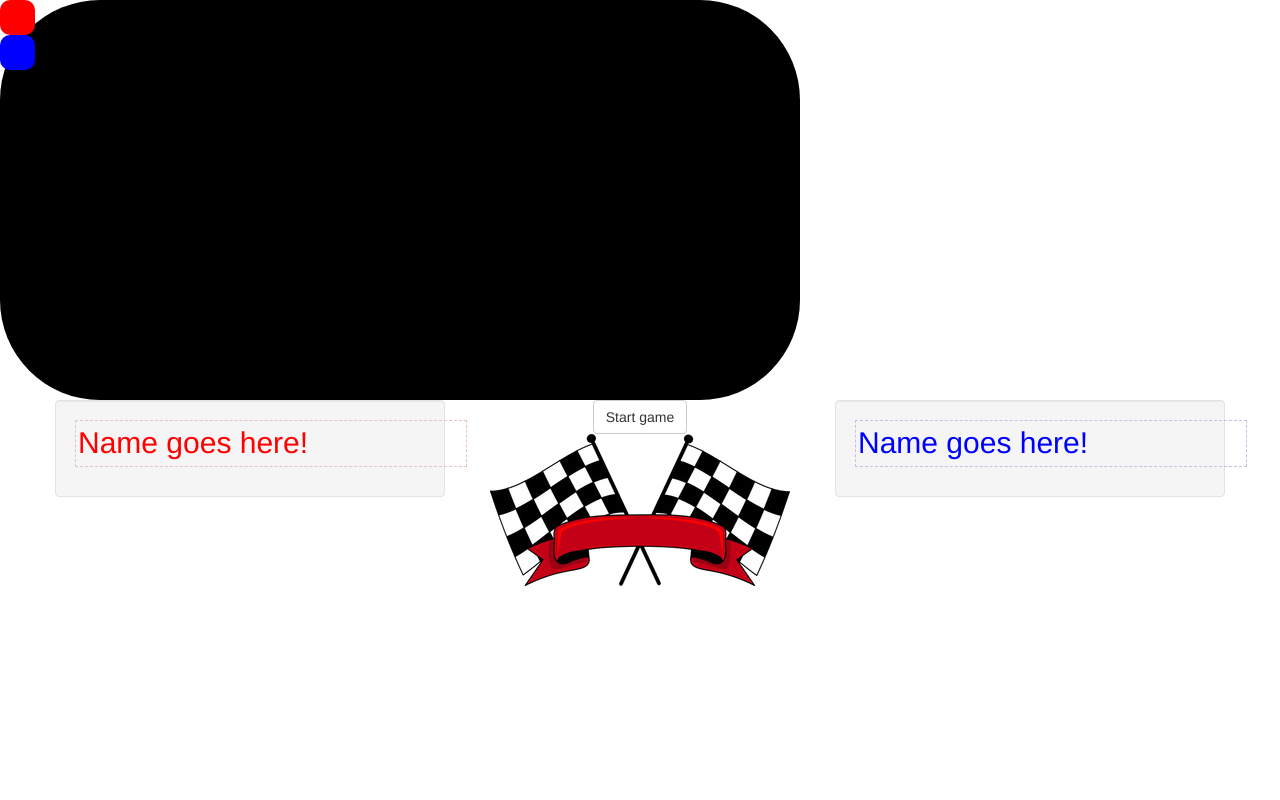
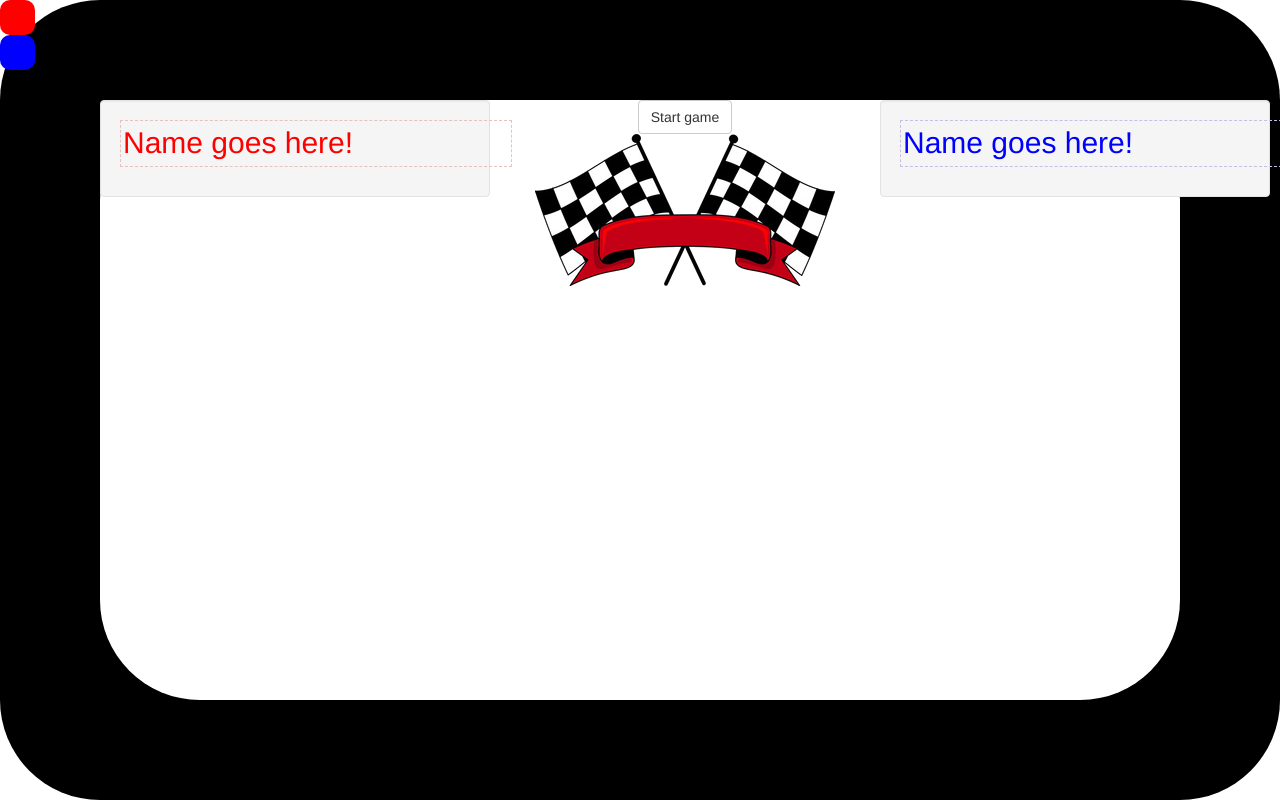
Before and after one commit to vframbach/project-00, a plain HTML site: page index.html in a window 1280 px wide. Drawn offline with nearby package versions, Linux system fonts and the light colour scheme.

Commit message:
change straight racetrack to oval, move button and text to middle

```diff
--- a/index.html
+++ b/index.html
@@ -11,10 +11,7 @@
 </head>
 <body>
 	<div class="racetrack">
-		<div class="inner-racetrack"></div>
-		<div class="box"></div>
-     	<div class="other-box"></div>
-     </div>
+		<div class="inner-racetrack">
 			<div class="container player-names">
 				<div class="row">
 				<div class="col-md-4 player1 well">
@@ -32,6 +29,11 @@
 				</div>
 			</div>
 		  </div>
+		</div>
+		<div class="box"></div>
+     	<div class="other-box"></div>
+     </div>
+
 <!-- jquery -->
  <script type="text/javascript" src="https://code.jquery.com/jquery-1.11.3.min.js"></script>
 
--- a/main.css
+++ b/main.css
@@ -1,9 +1,26 @@
+html, body {
+	height: 100%;
+}
+
 .racetrack {
-	background-color: black;
-	width: 800px;
-	height: 400px;
+    background-color: black;
+    width: 100%;
+    height: 100%;
+    border-radius: 100px;
+    position: relative;
+    min-width: 400px;
+}
+
+.inner-racetrack {
+	background-color: white;
 	border-radius: 100px;
+	bottom: 100px;
+	left: 100px;
+	position: absolute;
+	right: 100px;
+	top: 100px;
 }
+
 
 .box {
     background-color: #FF0000;
```
Lines whose indentation alone changed are shown as unchanged.
